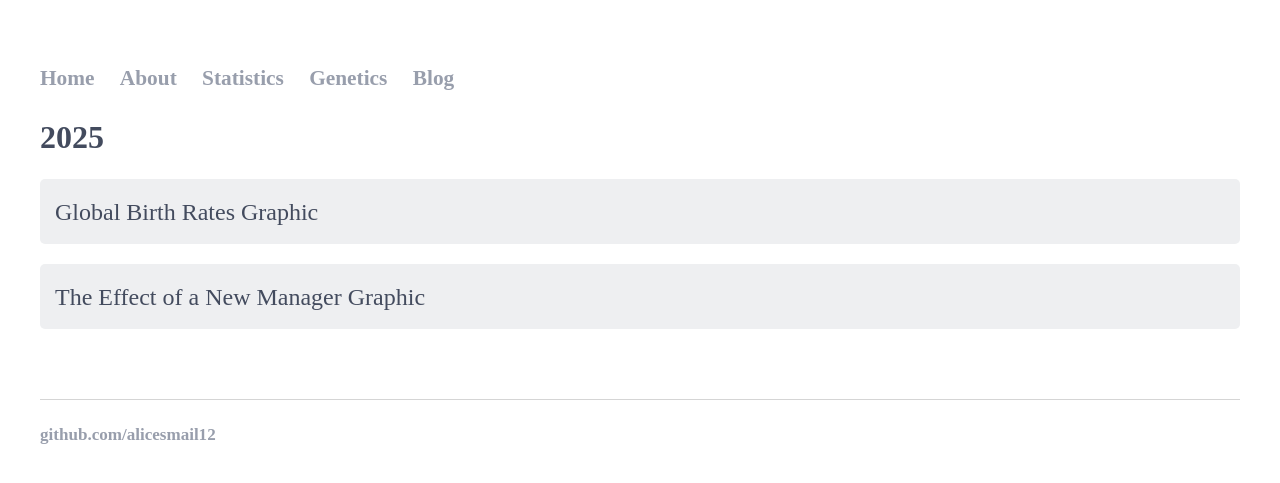
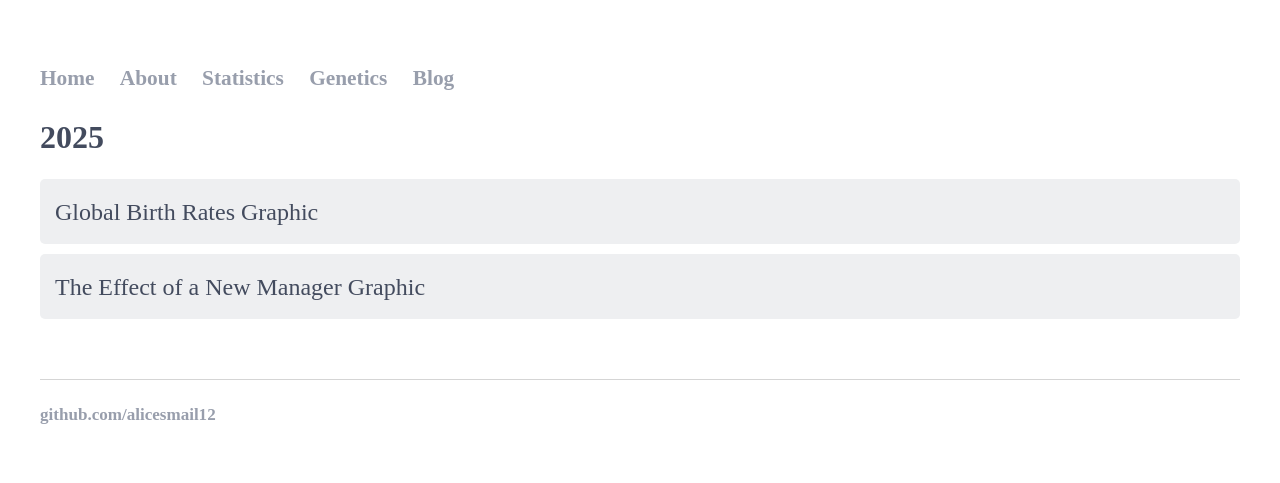
Before and after one commit to alicesmail12/alicesmail12.github.io, a Jekyll site: the page built from Blog/index.html, in a window 1280 px wide. Shown: the top 483 px of the page. Built offline with Jekyll 4.4.1, drawn with Linux system fonts in a browser that asks for light colours; some web fonts are replaced.

Commit message:
Update index.html

```diff
--- a/Blog/index.html
+++ b/Blog/index.html
@@ -10,7 +10,7 @@ margin-right: auto;
 
 .portfolio1 {
     display: grid;
-    grid-template-rows: 70px 70px 50px;
+    grid-template-rows: 60px 60px 50px;
     grid-template-columns: repeat(1, 1fr);
     row-gap: 15px;
     column-gap: 20px
```
